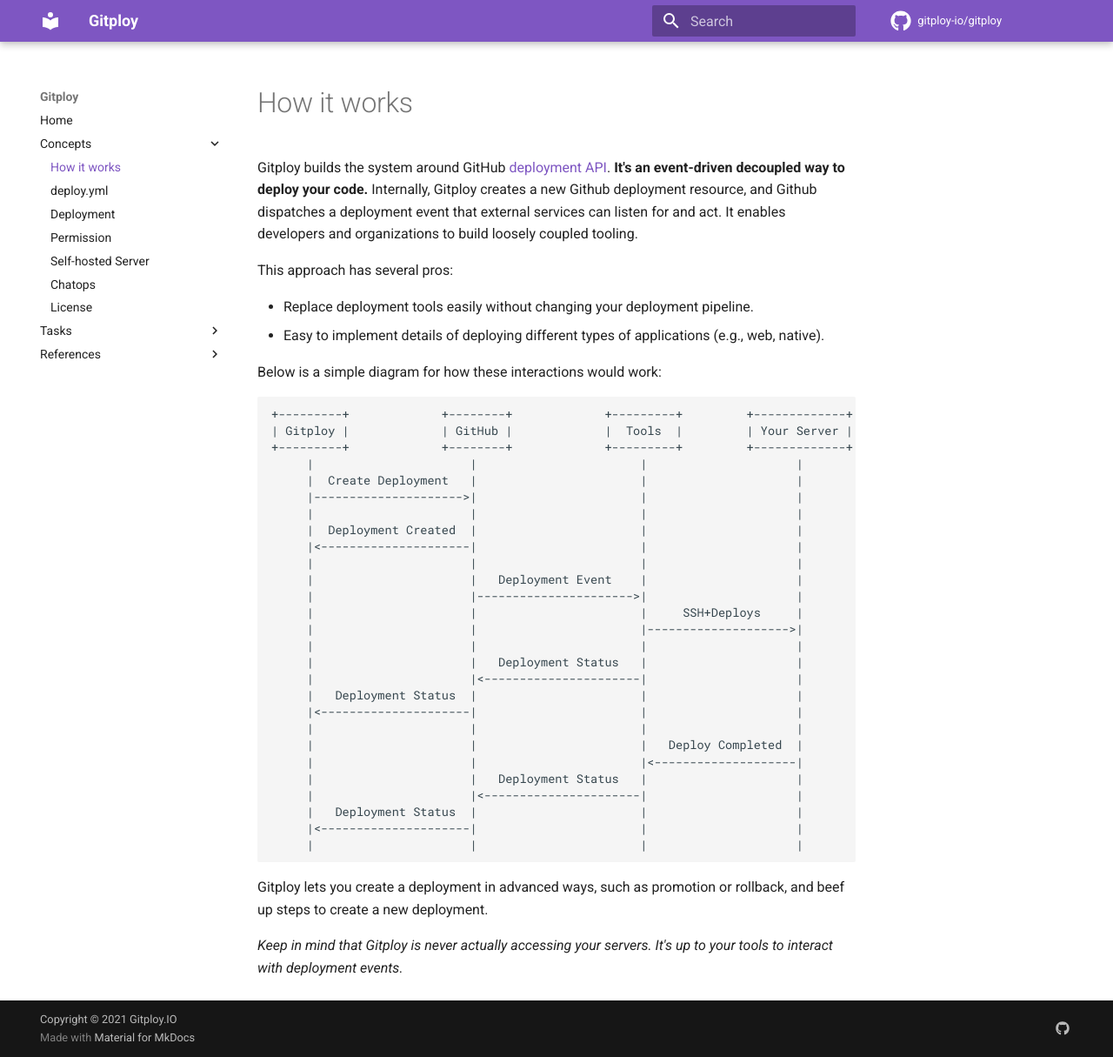
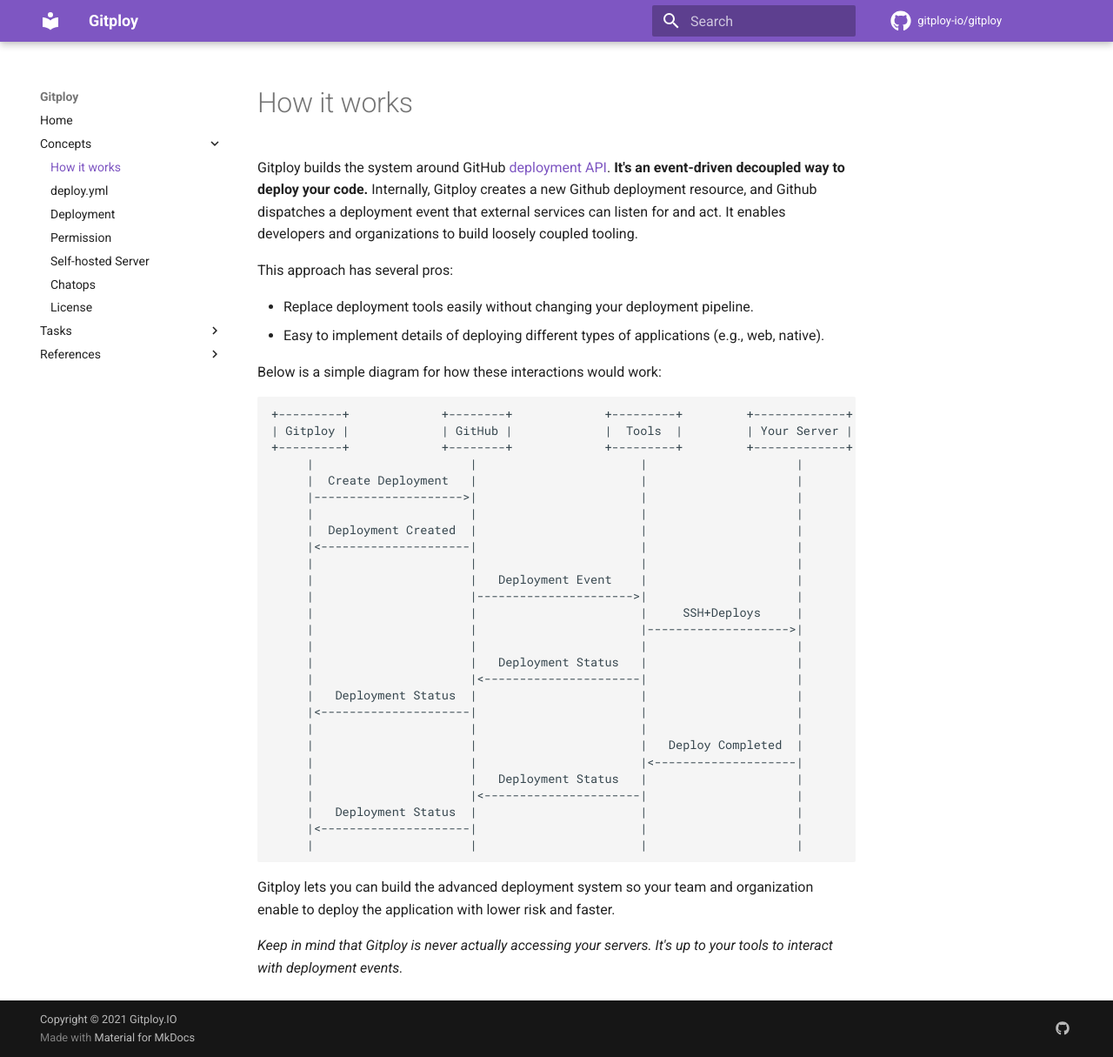
Before and after one commit to gitploy-io/gitploy, an MkDocs documentation site: the page built from docs/concepts/how-it-work.md, in a window 1280 px wide and 1215 px high. Shown: the whole window at 87% size. Built offline with MkDocs 1.6.1 and Material for MkDocs 9.7.7, drawn with Linux system fonts in a browser that asks for light colours; comment, search, counter and statistics services are not loaded; the version menu is left out.

Commit message:
Fix some docs

````diff
--- a/docs/concepts/how-it-work.md
+++ b/docs/concepts/how-it-work.md
@@ -39,6 +39,6 @@
      |                      |                       |                     |
 ```
 
-Gitploy lets you create a deployment in advanced ways, such as promotion or rollback, and beef up steps to create a new deployment.
+Gitploy lets you can build the advanced deployment system so your team and organization enable to deploy the application with lower risk and faster.
 
 *Keep in mind that Gitploy is never actually accessing your servers. It's up to your tools to interact with deployment events.*
````
